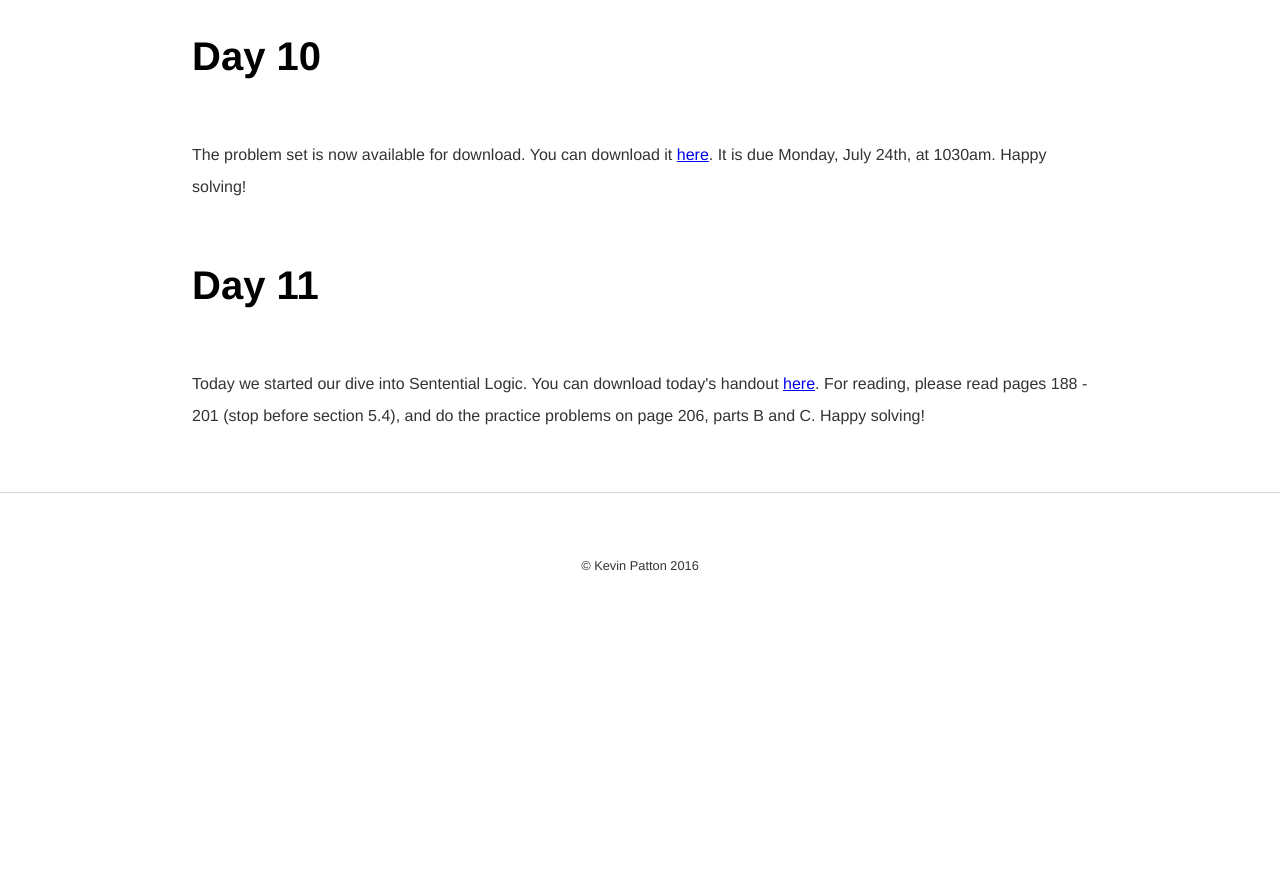
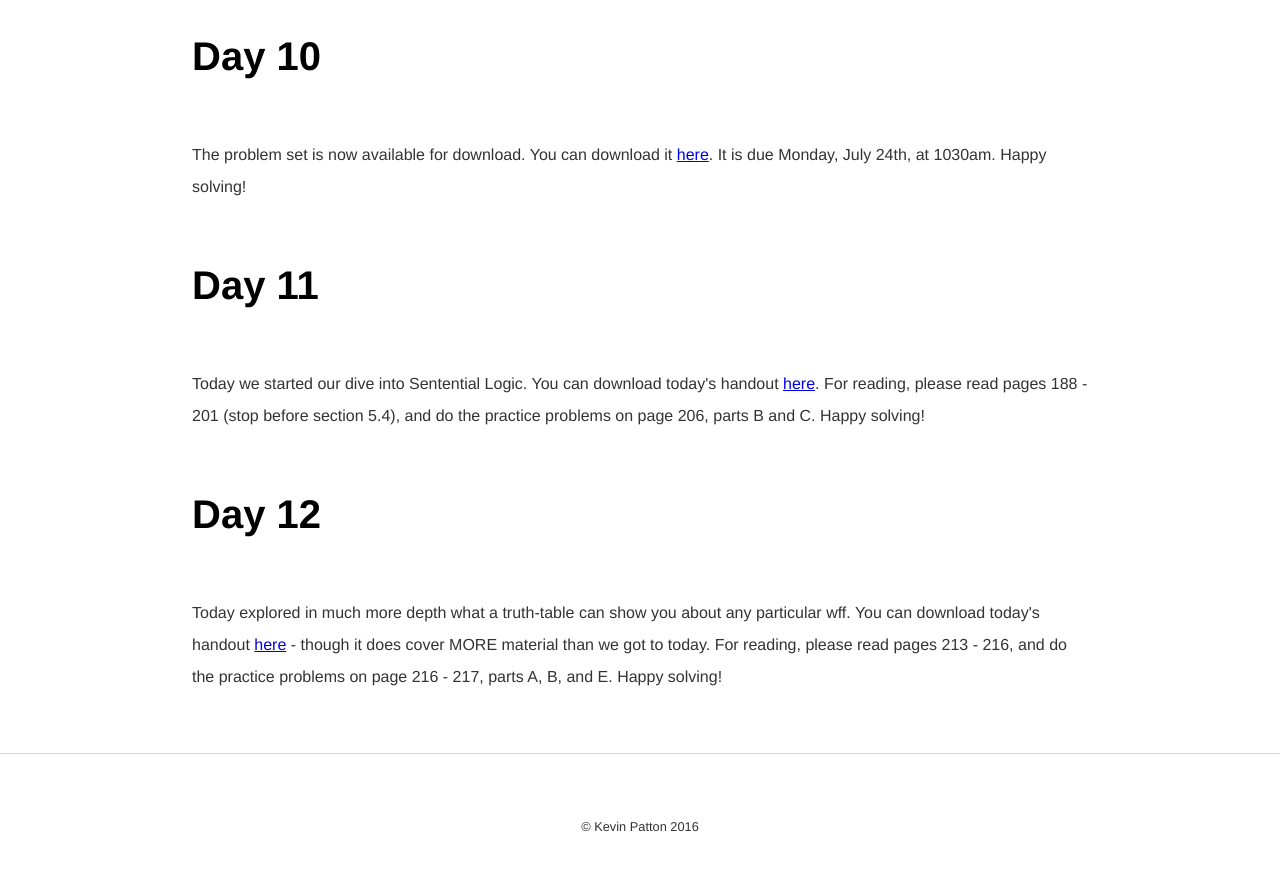
Before and after one commit to kevinjpatton/kevinjpatton.github.io, a Jekyll site: the page built from teaching/phil_110/index.html, in a window 1280 px wide and 900 px high, scrolled down 2678 px. Shown: the top 871 px of the window. Built offline with Jekyll 4.4.1, drawn with Linux system fonts in a browser that asks for light colours; Markdown is read by kramdown in place of the engine named in the settings; before the commit the page ends 3317 px from its top, so only the background shows below that.

Commit message:
Update index.html

```diff
--- a/teaching/phil_110/index.html
+++ b/teaching/phil_110/index.html
@@ -27,3 +27,5 @@ title: Philosophy 110 - Kevin Patton
 <p>The problem set is now available for download.  You can download it <a href=/teaching/phil_110/PS-1.pdf target="_blank">here</a>.  It is due Monday, July 24th, at 1030am.  Happy solving!</p>
 <h1>Day 11</h1>
 <p>Today we started our dive into Sentential Logic.  You can download today's handout <a href=/teaching/phil_110/Day13-Section6.1-6.3_1.pdf target="_blank">here</a>.  For reading, please read pages 188 - 201 (stop before section 5.4), and do the practice problems on page 206, parts B and C.  Happy solving!
+ <h1>Day 12</h1>
+<p>Today explored in much more depth what a truth-table can show you about any particular wff.  You can download today's handout <a href=/teaching/phil_110/Day14-Section6.3_2-6.5.pdf target="_blank">here</a> - though it does cover MORE material than we got to today.  For reading, please read pages 213 - 216, and do the practice problems on page 216 - 217, parts A, B, and E.  Happy solving!</p>
```
